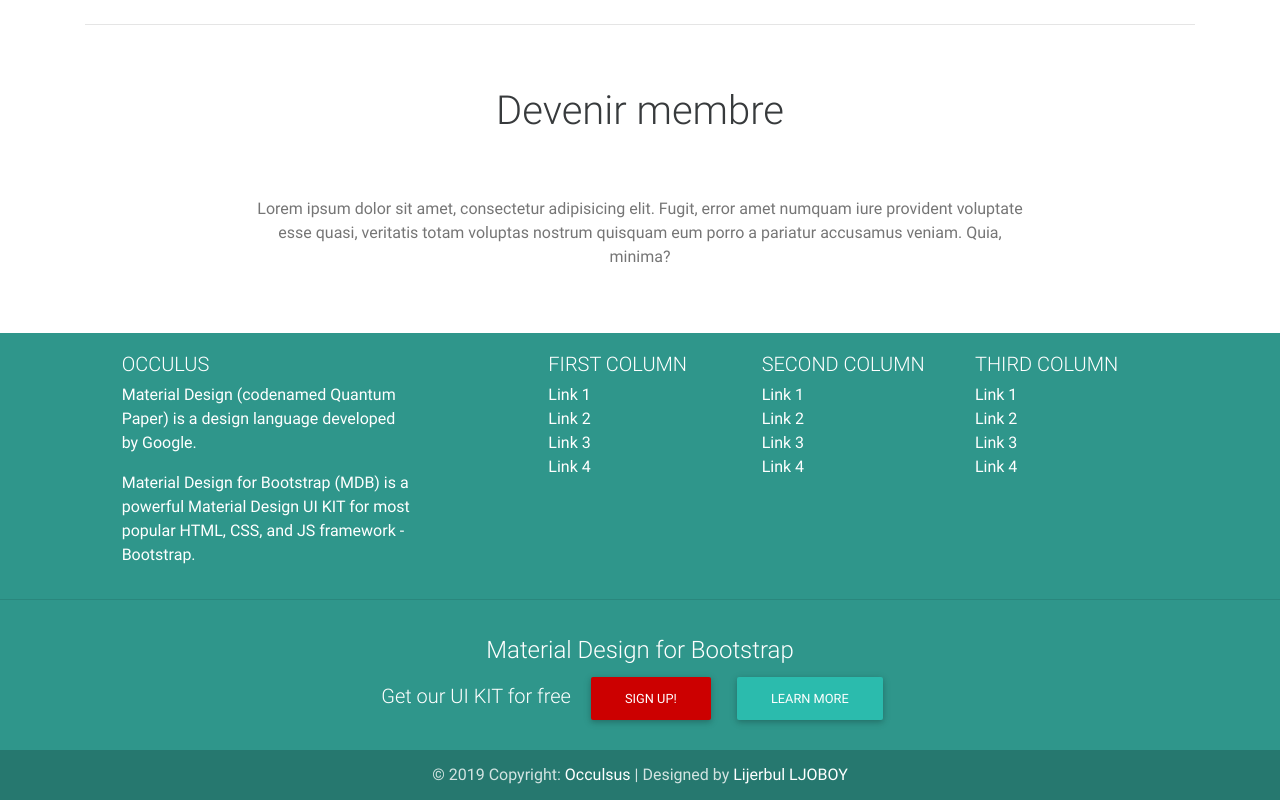
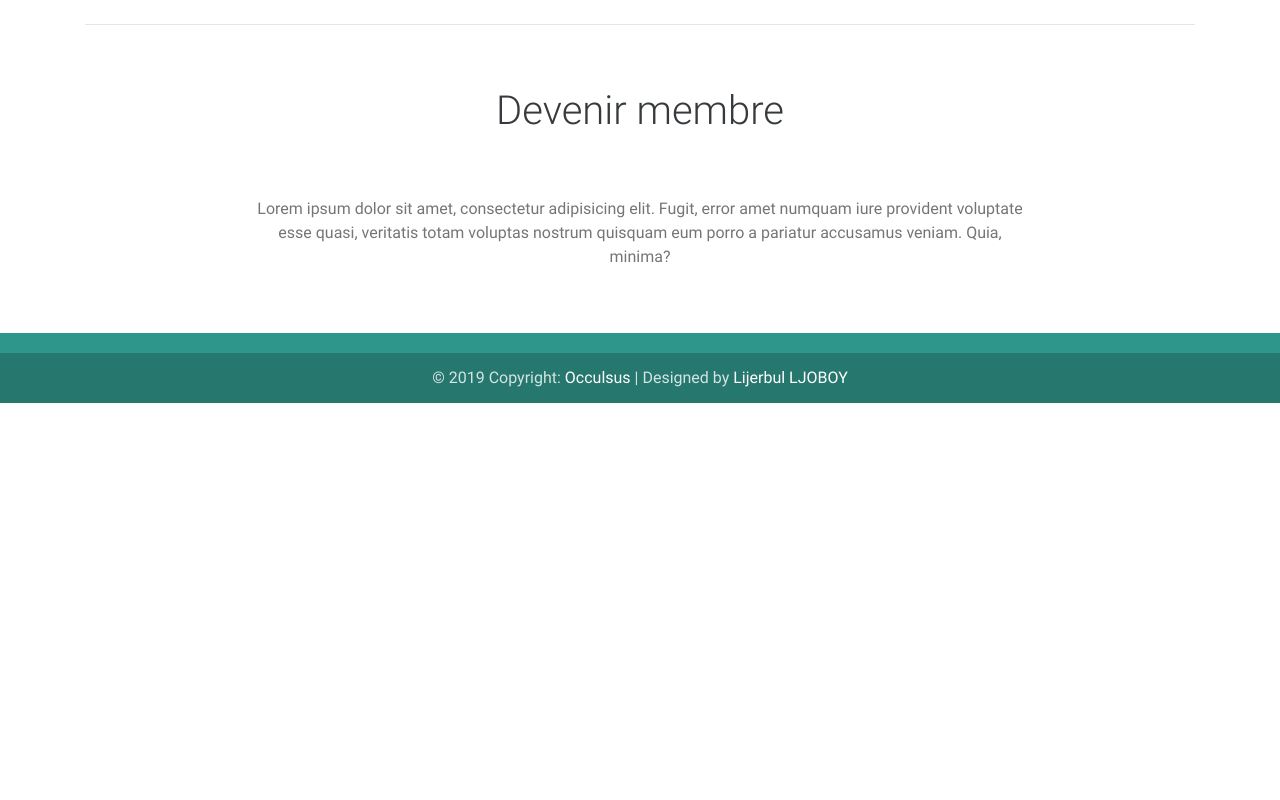
Before and after one commit to ljoboy/occulus, a plain HTML site: page index.html in a window 1280 px wide. Shown: the part 5063-5863 px from the top of the page. After the commit the page ends 5466 px from the top, so only its background shows below. Drawn offline with Linux system fonts and the light colour scheme; a web font is replaced by a local one.

Commit message:
[UPDATE] delete redudqnt footer

```diff
--- a/index.html
+++ b/index.html
@@ -724,83 +724,6 @@
 </div>
 <!--Footer-->
 <footer class="page-footer center-on-small-only">
-
-    <!--Footer Links-->
-    <div class="container-fluid">
-        <div class="row">
-
-            <!--First column-->
-            <div class="col-md-3 offset-md-1">
-                <h5 class="title">OCCULUS</h5>
-                <p>Material Design (codenamed Quantum Paper) is a design language developed by Google. </p>
-
-                <p>Material Design for Bootstrap (MDB) is a powerful Material Design UI KIT for most popular HTML, CSS,
-                    and JS framework - Bootstrap.</p>
-            </div>
-            <!--/.First column-->
-
-            <hr class="hidden-md-up">
-
-            <!--Second column-->
-            <div class="col-md-2 offset-md-1">
-                <h5 class="title">First column</h5>
-                <ul>
-                    <li><a href="#!">Link 1</a></li>
-                    <li><a href="#!">Link 2</a></li>
-                    <li><a href="#!">Link 3</a></li>
-                    <li><a href="#!">Link 4</a></li>
-                </ul>
-            </div>
-            <!--/.Second column-->
-
-            <hr class="hidden-md-up">
-
-            <!--Third column-->
-            <div class="col-md-2">
-                <h5 class="title">Second column</h5>
-                <ul>
-                    <li><a href="#!">Link 1</a></li>
-                    <li><a href="#!">Link 2</a></li>
-                    <li><a href="#!">Link 3</a></li>
-                    <li><a href="#!">Link 4</a></li>
-                </ul>
-            </div>
-            <!--/.Third column-->
-
-            <hr class="hidden-md-up">
-
-            <!--Fourth column-->
-            <div class="col-md-2">
-                <h5 class="title">Third column</h5>
-                <ul>
-                    <li><a href="#!">Link 1</a></li>
-                    <li><a href="#!">Link 2</a></li>
-                    <li><a href="#!">Link 3</a></li>
-                    <li><a href="#!">Link 4</a></li>
-                </ul>
-            </div>
-            <!--/.Fourth column-->
-
-        </div>
-    </div>
-    <!--/.Footer Links-->
-
-    <hr>
-
-    <!--Call to action-->
-    <div class="call-to-action">
-        <h4>Material Design for Bootstrap</h4>
-        <ul>
-            <li>
-                <h5>Get our UI KIT for free</h5></li>
-            <li><a target="_blank" href="../../../../../getting-started/index.html" class="btn btn-danger">Sign up!</a>
-            </li>
-            <li><a target="_blank" href="../../../../../material-design-for-bootstrap/index.html"
-                   class="btn btn-default">Learn more</a></li>
-        </ul>
-    </div>
-    <!--/.Call to action-->
-
     <!--Copyright-->
     <div class="footer-copyright">
         <div class="container-fluid">
```
